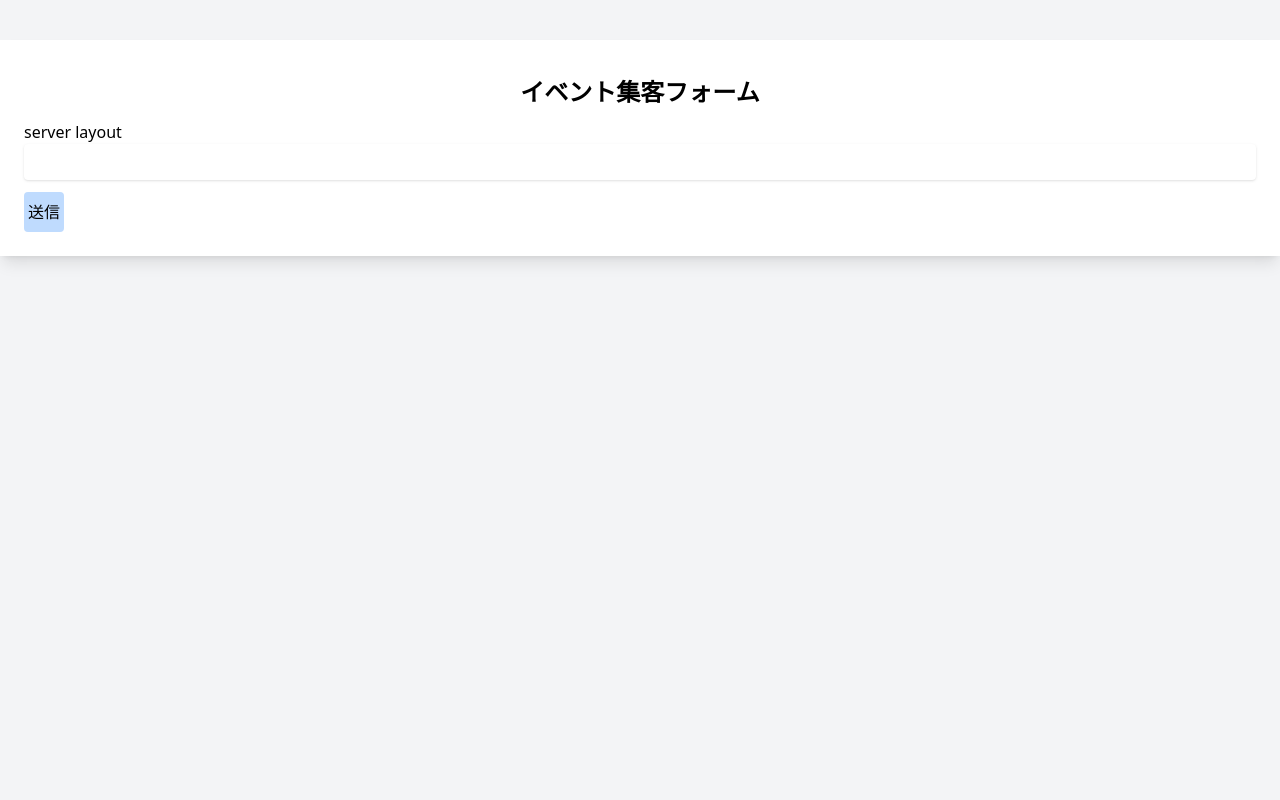
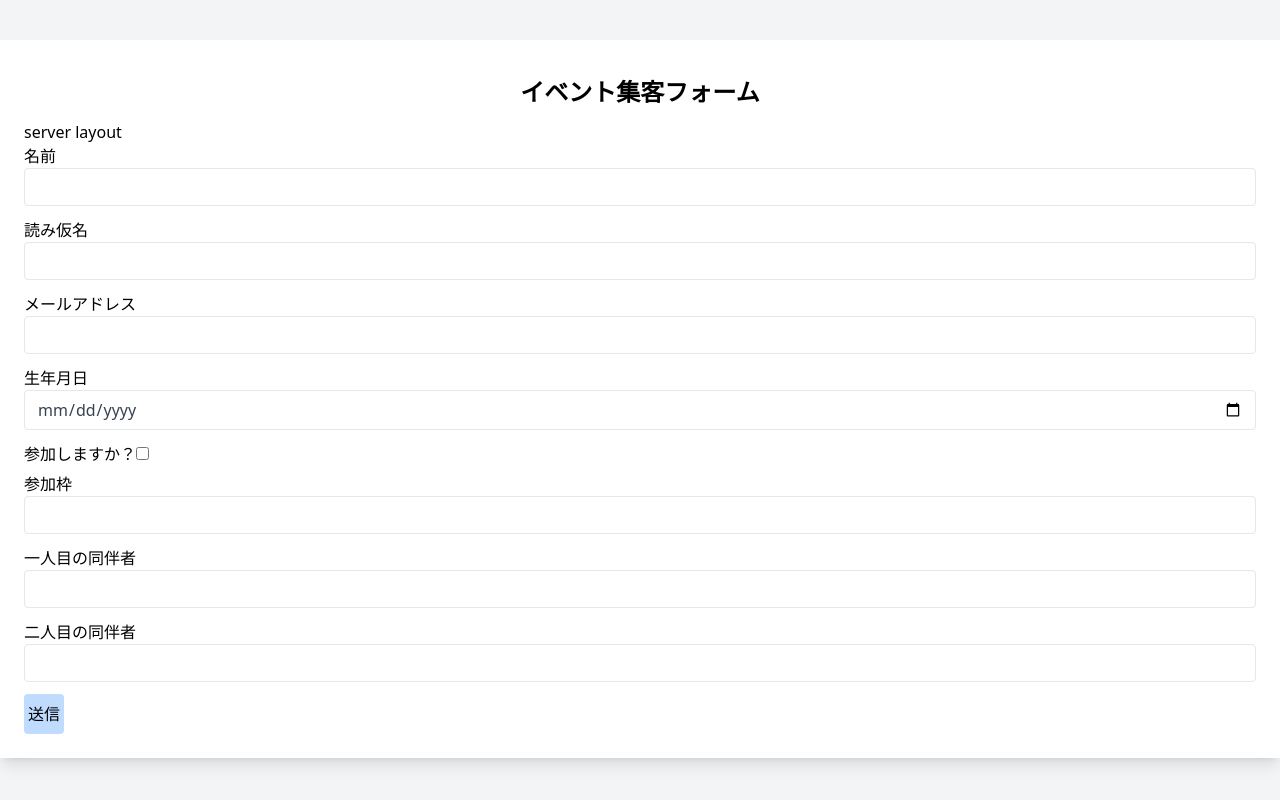
Before and after one commit to asuka-nomura-zzz/aws-form-sample, a Next.js app: page /server-form-sample/invitation in a window 1280 px wide. Built offline with nearby package versions, Linux system fonts and the light colour scheme; no server answers; the database is empty.

Commit message:
Serverside form has been edited

```diff
--- a/app/server-form-sample/invitation/page.tsx
+++ b/app/server-form-sample/invitation/page.tsx
@@ -21,14 +21,102 @@ const page = () => {
 
   return (
       <form onSubmit={onSubmit}>
+        <label>名前</label>
         <input
+          type="text"
           className={clsx(
-            "shadow appearance-none rounded w-full py-2 px-3 text-gray-700 mb-3 leading-tight focus:outline-none focus:shadow-outline", { "border border-red-500": errors.fullName, "": !errors.fullName}
+            "border appearance-none rounded w-full py-2 px-3 text-gray-700 mb-3 leading-tight focus:outline-none focus:shadow-outline", { "border border-red-500": errors.fullName, "": !errors.fullName}
           )}
           id="fullName"
           {...register("fullName")}
         />
         <p className="text-red-500 text-xs italic">{errors.fullName?.message}</p>
+
+        <label>読み仮名</label>
+        <input
+          type="text"
+          className={clsx(
+            "border appearance-none rounded w-full py-2 px-3 text-gray-700 mb-3 leading-tight focus:outline-none focus:shadow-outline", { "border border-red-500": errors.kanaName, "": !errors.kanaName}
+          )}
+          id="kanaName"
+          {...register("kanaName")}
+        />
+        <p className="text-red-500 text-xs italic">{errors.kanaName?.message}</p>
+
+        <label>メールアドレス</label>
+        <input
+          type="text"
+          className={clsx(
+            "border appearance-none rounded w-full py-2 px-3 text-gray-700 mb-3 leading-tight focus:outline-none focus:shadow-outline", { "border border-red-500": errors.email, "": !errors.email}
+          )}
+          id="email"
+          {...register("email")}
+        />
+        <p className="text-red-500 text-xs italic">{errors.email?.message}</p>
+
+        <label>生年月日</label>
+        <input
+          type="date"
+          className={clsx(
+            "border appearance-none rounded w-full py-2 px-3 text-gray-700 mb-3 leading-tight focus:outline-none focus:shadow-outline", { "border border-red-500": errors.birthdate, "": !errors.birthdate}
+          )}
+          id="birthdate"
+          {...register("birthdate")}
+        />
+        <p className="text-red-500 text-xs italic">{errors.birthdate?.message}</p>
+
+        <label>参加しますか？</label>
+        <input
+          type="checkbox"
+          className="mb-3"
+          id="isAttend"
+          {...register("isAttend")}
+        />
+        <p className="text-red-500 text-xs italic">{errors.isAttend?.message}</p>
+
+
+        <label>参加枠</label>
+        <input
+          type="select"
+          className={clsx(
+            "border appearance-none rounded w-full py-2 px-3 text-gray-700 mb-3 leading-tight focus:outline-none focus:shadow-outline", { "border border-red-500": errors.selectedTimeslot, "": !errors.selectedTimeslot}
+          )}
+          id="selectedTimeslot"
+          {...register("selectedTimeslot")}
+        />
+        <p className="text-red-500 text-xs italic">{errors.selectedTimeslot?.message}</p>
+
+        {/* <label>参加人数</label>
+        <input
+          className={clsx(
+            "border appearance-none rounded w-full py-2 px-3 text-gray-700 mb-3 leading-tight focus:outline-none focus:shadow-outline", { "border border-red-500": errors.fullName, "": !errors.fullName}
+          )}
+          id="fullName"
+          {...register("fullName")}
+        />
+        <p className="text-red-500 text-xs italic">{errors.fullName?.message}</p> */}
+
+        <label>一人目の同伴者</label>
+        <input
+          type="text"
+          className={clsx(
+            "border appearance-none rounded w-full py-2 px-3 text-gray-700 mb-3 leading-tight focus:outline-none focus:shadow-outline", { "border border-red-500": errors.firstCompanionName, "": !errors.firstCompanionName}
+          )}
+          id="firstCompanionName"
+          {...register("firstCompanionName")}
+        />
+        <p className="text-red-500 text-xs italic">{errors.firstCompanionName?.message}</p>
+
+        <label>二人目の同伴者</label>
+        <input
+          type="text"
+          className={clsx(
+            "border appearance-none rounded w-full py-2 px-3 text-gray-700 mb-3 leading-tight focus:outline-none focus:shadow-outline", { "border border-red-500": errors.secondCompanionName, "": !errors.secondCompanionName}
+          )}
+          id="secondCompanionName"
+          {...register("secondCompanionName")}
+        />
+        <p className="text-red-500 text-xs italic">{errors.secondCompanionName?.message}</p>
 
         <button type="submit" className="bg-blue-200 py-2 px-1 rounded">送信</button>
       </form>
--- a/app/server-form-sample/layout.tsx
+++ b/app/server-form-sample/layout.tsx
@@ -18,12 +18,10 @@ const Layout = async ({children}: any) => {
     }));
 
   return (
-    <div>
-      <AppWrapper timeslots={timeslots}>
-        server layout
-        {children}
-      </AppWrapper>
-    </div>
+    <AppWrapper timeslots={timeslots}>
+      server layout
+      {children}
+    </AppWrapper>
   )
 }
 
--- a/app/server-form-sample/types/FormData.ts
+++ b/app/server-form-sample/types/FormData.ts
@@ -1,7 +1,150 @@
 import { z } from 'zod'
 
 export const formSchema = z.object({
-  fullName: z.string().regex(/^[^ 　]*$/, { message: "姓と名の間にスペースを入れないでください" }).min(1, { message: "フルネーム（スペースなし）でお名前を入力してください" })
+  fullName: z.string().regex(/^[^ 　]*$/, { message: "姓と名の間にスペースを入れないでください" }).min(1, { message: "フルネーム（スペースなし）でお名前を入力してください" }),
+  kanaName: z.string().regex(/^[\u3040-\u309F]+$/, { message: "ひらがな（スペースなし）で入力してください"}),
+  email: z.string().regex(/^[a-zA-Z0-9_.+-]+@([a-zA-Z0-9][a-zA-Z0-9-]*[a-zA-Z0-9]*\.)+[a-zA-Z]{2,}$/, {
+    message: "メールアドレスを入力してください"
+  }),
+  birthdate: z.coerce.date().min(new Date("1950-01-01"), { message: "生年月日を入力してください。"}).max(new Date("2010-01-01"), { message: "生年月日を入力してください。"}),
+  isAttend: z.boolean(),
+  selectedTimeslot: z.coerce.number().min(0).max(5),
+  numberOfAttendees: z.coerce.number().min(0).max(3),
+  firstCompanionName: z.string().regex(/^[^ 　]*$/, { message: "姓と名の間にスペースを入れないでください" }).min(0),
+  secondCompanionName: z.string().regex(/^[^ 　]*$/, { message: "姓と名の間にスペースを入れないでください" }).min(0),
 })
+.refine(
+  (data) => {
+    if (data.isAttend) {
+      return data.selectedTimeslot !== 0;
+    }
+    return true;
+  },
+  {
+    message: "参加する時間帯を選択してください",
+    path: ["selectedTimeslot"]
+  }
+)
+.refine(
+  (data) => {
+    if (data.isAttend) {
+      return data.numberOfAttendees !== 0;
+    }
+    return true;
+  },
+  {
+    message: "参加する人数を選択してください",
+    path: ["numberOfAttendees"]
+  }
+)
+.refine(
+  (data) => {
+    if (data.numberOfAttendees >= 2) {
+      return data.firstCompanionName.length !== 0;
+    }
+    return true;
+  },
+  {
+    message: "1人目のご同伴者様のお名前を入力してください",
+    path: ["firstCompanionName"]
+  }
+)
+.refine(
+  (data) => {
+    if (data.numberOfAttendees === 3) {
+      return data.secondCompanionName.length !== 0;
+    }
+    return true;
+  },
+  {
+    message: "2人目のご同伴者様のお名前を入力してください",
+    path: ["secondCompanionName"]
+  }
+)
+.refine(
+  (data) => {
+    if (data.numberOfAttendees === 1) {
+      return data.firstCompanionName.length === 0;
+    }
+    return true;
+  },
+  {
+    message: "1人目のご同伴者様のお名前が入力されています",
+    path: ["firstCompanionName"]
+  }
+)
+.refine(
+  (data) => {
+    if (data.numberOfAttendees === 1) {
+      return data.secondCompanionName.length === 0;
+    }
+    return true;
+  },
+  {
+    message: "2人目のご同伴者様のお名前が入力されています",
+    path: ["secondCompanionName"]
+  }
+)
+.refine(
+  (data) => {
+    if (data.numberOfAttendees === 2) {
+      return data.secondCompanionName.length === 0;
+    }
+    return true;
+  },
+  {
+    message: "2人目のご同伴者様のお名前が入力されています",
+    path: ["secondCompanionName"]
+  }
+)
+.refine(
+  (data) => {
+    if (!data.isAttend) {
+      return data.selectedTimeslot === 0;
+    }
+    return true;
+  },
+  {
+    message: "参加時間帯が入力されています",
+    path: ["selectedTimeslot"]
+  }
+)
+.refine(
+  (data) => {
+    if (!data.isAttend) {
+      return data.numberOfAttendees === 0;
+    }
+    return true;
+  },
+  {
+    message: "参加人数が入力されています",
+    path: ["numberOfAttendees"]
+  }
+)
+.refine(
+  (data) => {
+    if (!data.isAttend) {
+      return data.firstCompanionName.length === 0;
+    }
+    return true;
+  },
+  {
+    message: "1人目のご同伴者様のお名前が入力されています",
+    path: ["firstCompanionName"]
+  }
+)
+.refine(
+  (data) => {
+    if (!data.isAttend) {
+      return data.secondCompanionName.length === 0;
+    }
+    return true;
+  },
+  {
+    message: "2人目のご同伴者様のお名前が入力されています",
+    path: ["secondCompanionName"]
+  }
+)
+
 
 export type FormData = z.infer<typeof formSchema>
```
Also changed, not shown: database.types.ts (deleted).
